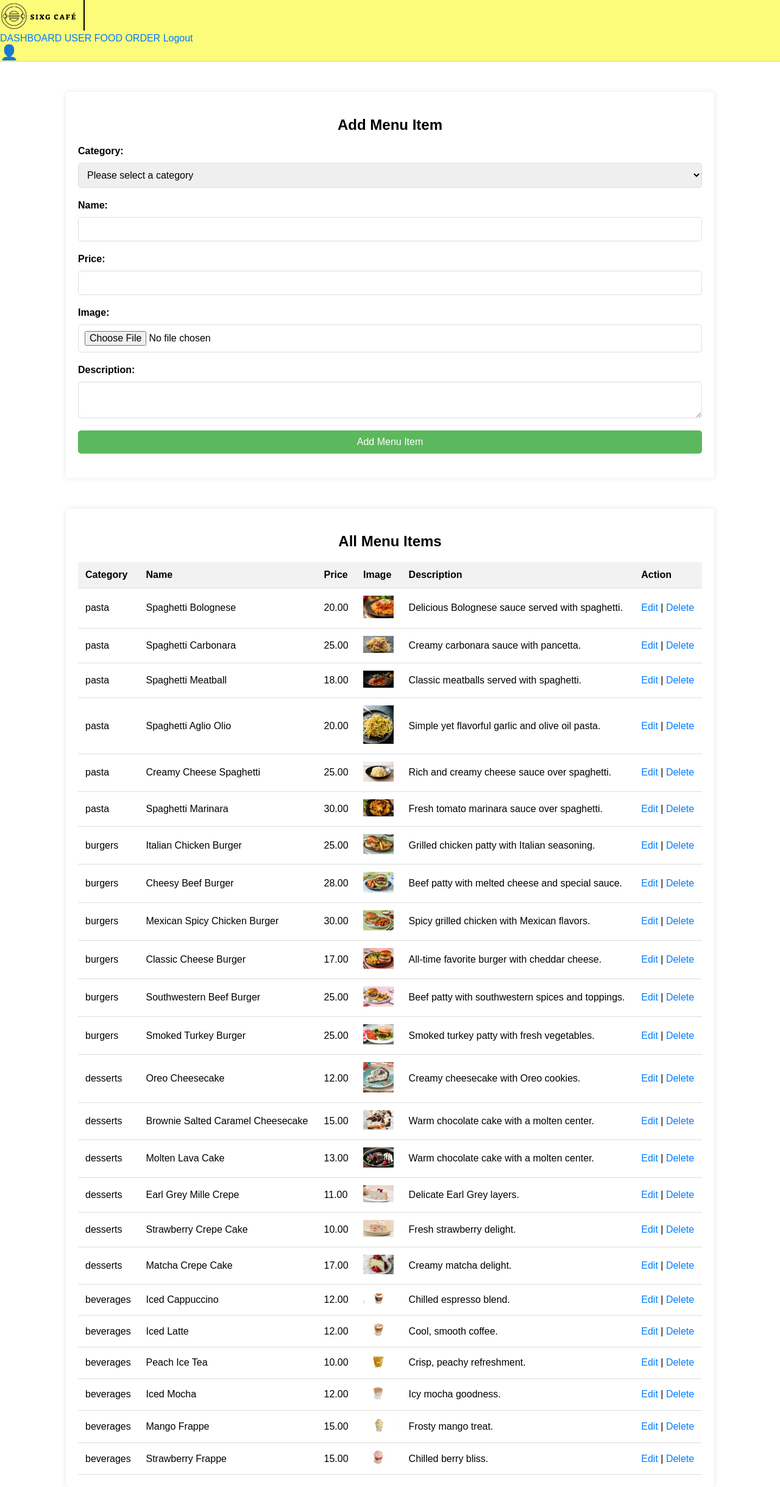
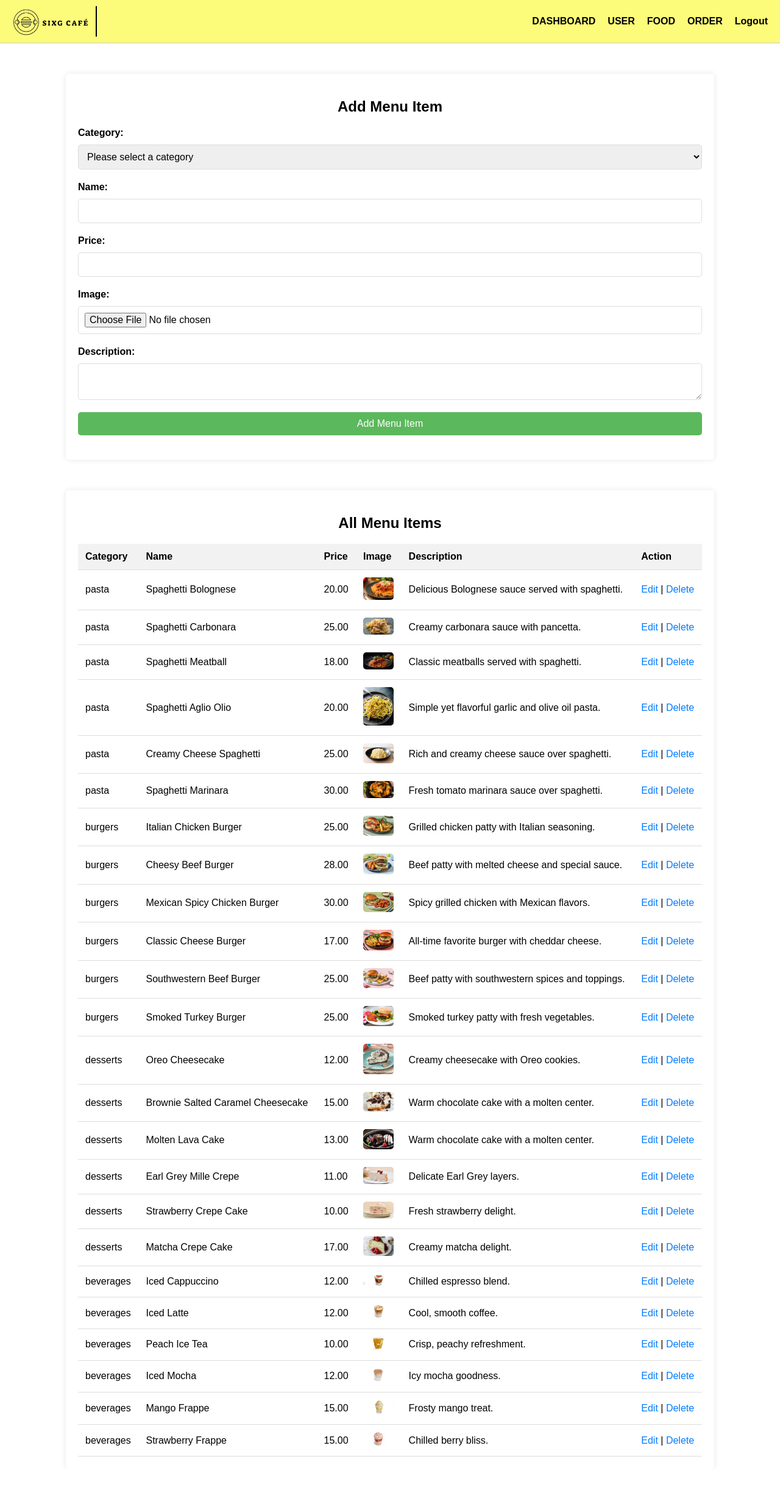
Before and after one commit to Yawrrr/Food-Ordering-System, a PHP site: page /admin/add_fooditem.php in a window 1280 px wide. Shown: the whole page at 61% size. After the commit the page ends 2389 px from the top, so only its background shows below. Run offline with PHP 8.4, Linux system fonts and the light colour scheme; a user stored in the database is signed in; data comes from the database, SQL or seed files in the repository.

Commit message:
Update add_fooditem.php

```diff
--- a/admin/add_fooditem.php
+++ b/admin/add_fooditem.php
@@ -46,7 +46,7 @@ $menu_items = $conn->query("SELECT * FROM menu_items");
     <meta name="viewport" content="width=device-width, initial-scale=1.0">
     <title>Add Menu Item</title>
     <link rel="stylesheet" href="../css/add_food.css">
-    <link rel="stylesheet" href="../css/main.css">
+    <link rel="stylesheet" href="../css/admin_main.css">
 </head>
 <header>
         <img src="../img/logo2.png" height="50px" alt="logo2">
@@ -57,7 +57,6 @@ $menu_items = $conn->query("SELECT * FROM menu_items");
             <a href="all_order.php">ORDER</a>
             <a href="../logout.php">Logout</a>
         </nav>
-        <div class="profile-icon" alt="Profile">👤</div>
     </header>
 <body>
     <div class="container">
@@ -106,7 +105,7 @@ $menu_items = $conn->query("SELECT * FROM menu_items");
                         <td><?php echo $row['category']; ?></td>
                         <td><?php echo $row['name']; ?></td>
                         <td><?php echo $row['price']; ?></td>
-                        <td><img src="../img/foodmenu/<?php echo $row['image']; ?>" alt="<?php echo $row['name']; ?>" width="50"></td>
+                        <td><img src="../img/foodmenu/<?php echo $row['image']; ?>" alt="<?php echo $row['name']; ?>" width="50" class="add-food-img"></td>
                         <td><?php echo $row['description']; ?></td>
                         <td>
                             <a href="edit_menu.php?id=<?php echo $row['id']; ?>">Edit</a> |
```
